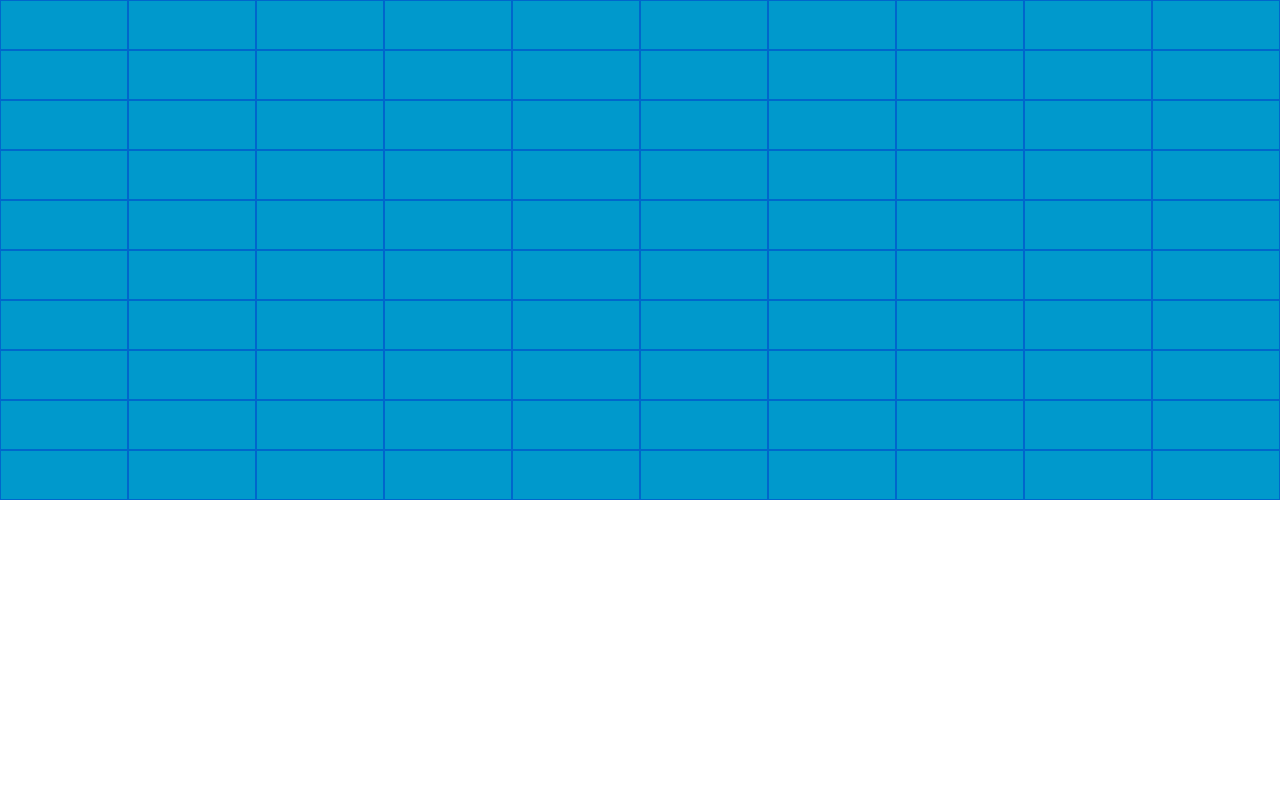
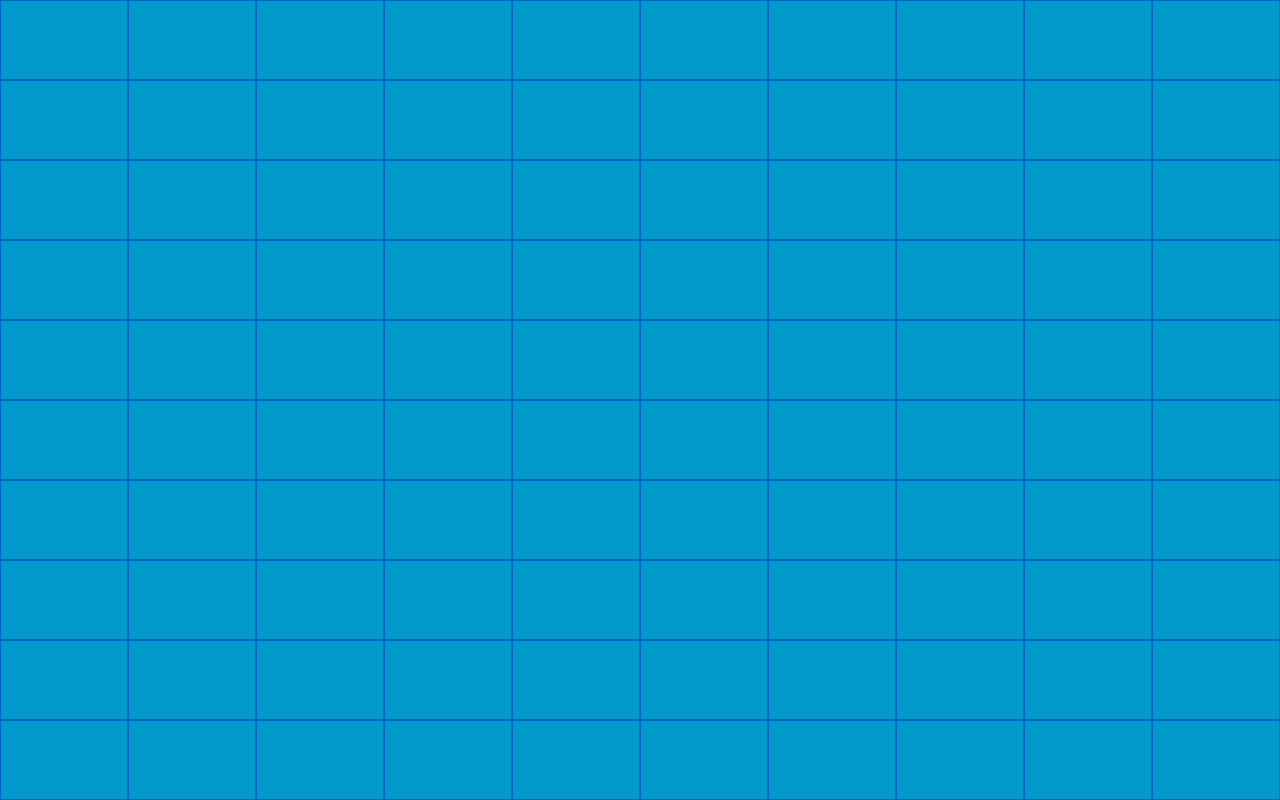
Before and after one commit to simon-lammes/angular-app, an Angular app: page /minesweeper in a window 1280 px wide. Built offline with nearby package versions, Linux system fonts and the light colour scheme.

Commit message:
full screen

```diff
--- a/src/app/minesweeper/game-cell/game-cell.component.css
+++ b/src/app/minesweeper/game-cell/game-cell.component.css
@@ -6,6 +6,7 @@ button {
   color: #ffffff;
   padding: 5px 10px;
   width: 100%;
+  height: 100%;
 }
 
 button:disabled,
--- a/src/app/minesweeper/mine-field/mine-field.component.css
+++ b/src/app/minesweeper/mine-field/mine-field.component.css
@@ -1,3 +1,6 @@
 table {
   width: 100%;
+  height: 100%;
+  position: absolute;
+  top: 0; bottom: 0; left: 0; right:0;
 }
```
